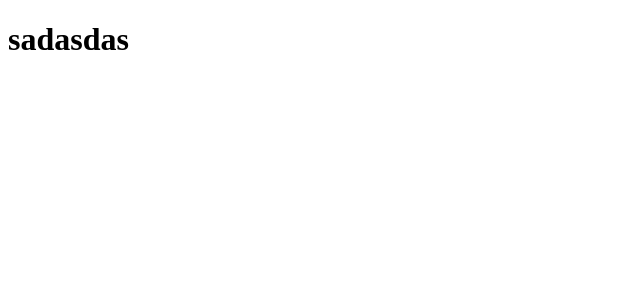
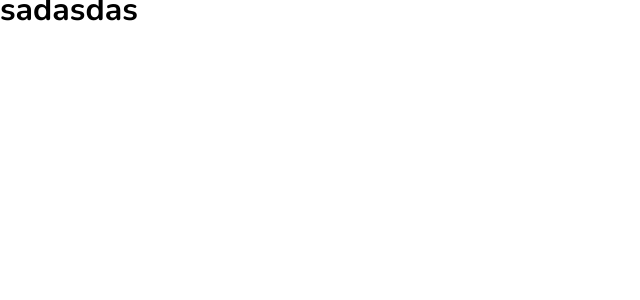
Before and after one commit to ArthurEnrique15/ignite-github-blog, a React (Vite) app: page / in a window 1280 px wide. Shown: the top 300 px of the page, without its empty margins (0-640 px from the left). Built offline with nearby package versions, Linux system fonts and the light colour scheme.

Commit message:
style: some changes to global styles

```diff
--- a/src/styles/global.ts
+++ b/src/styles/global.ts
@@ -1,22 +1,28 @@
 import { createGlobalStyle } from 'styled-components'
 
 export const GlobalStyle = createGlobalStyle`
-  /* * {
+  * {
     margin: 0;
     padding: 0;
     box-sizing: border-box;
   }
+
   :focus {
     outline: 0;
-    box-shadow: 0 0 0 2px ${(props) => props.theme['green-500']};
+    /* box-shadow: 0 0 0 2px ${(props) => props.theme['green-500']}; */
   }
+
   body {
-    background-color: ${(props) => props.theme['gray-800']};
-    color: ${(props) => props.theme['gray-100']};
+    /* background-color: ${(props) => props.theme['gray-800']};
+    color: ${(props) => props.theme['gray-100']}; */
     -webkit-font-smoothing: antialiased;
   }
 
   body, input, textarea, button {
-    font: 400 1rem Roboto, sans-serif;
-  } */
+    font-family: 'Nunito';
+    font-style: normal;
+    font-weight: 400;
+    font-size: 1rem;
+    line-height: 130%;
+  }
 `
```
